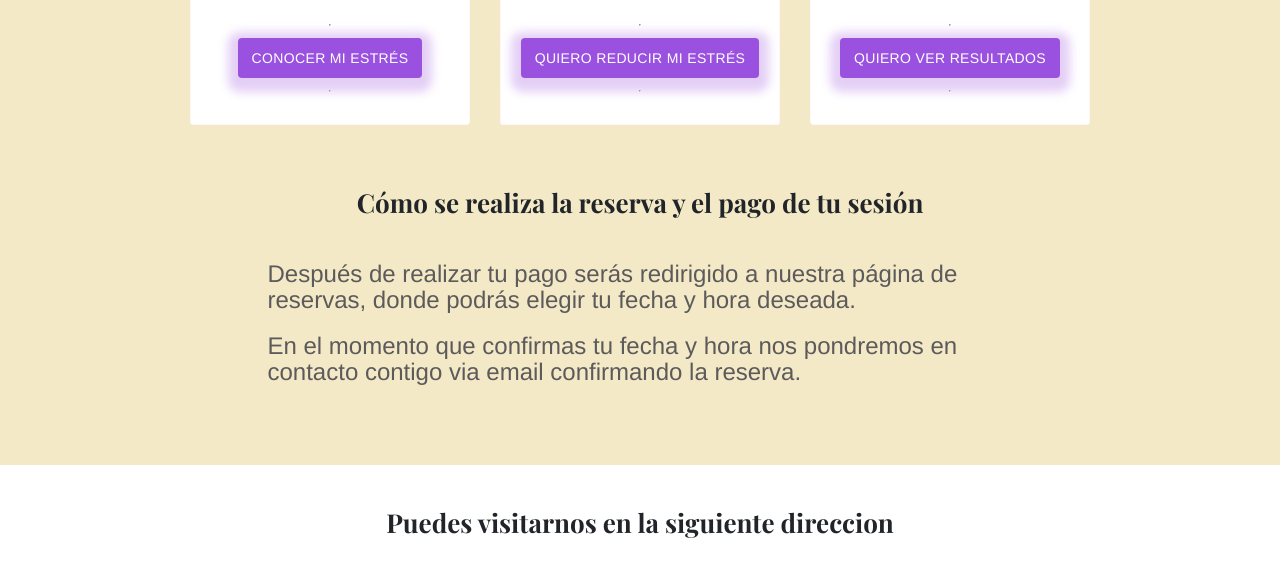
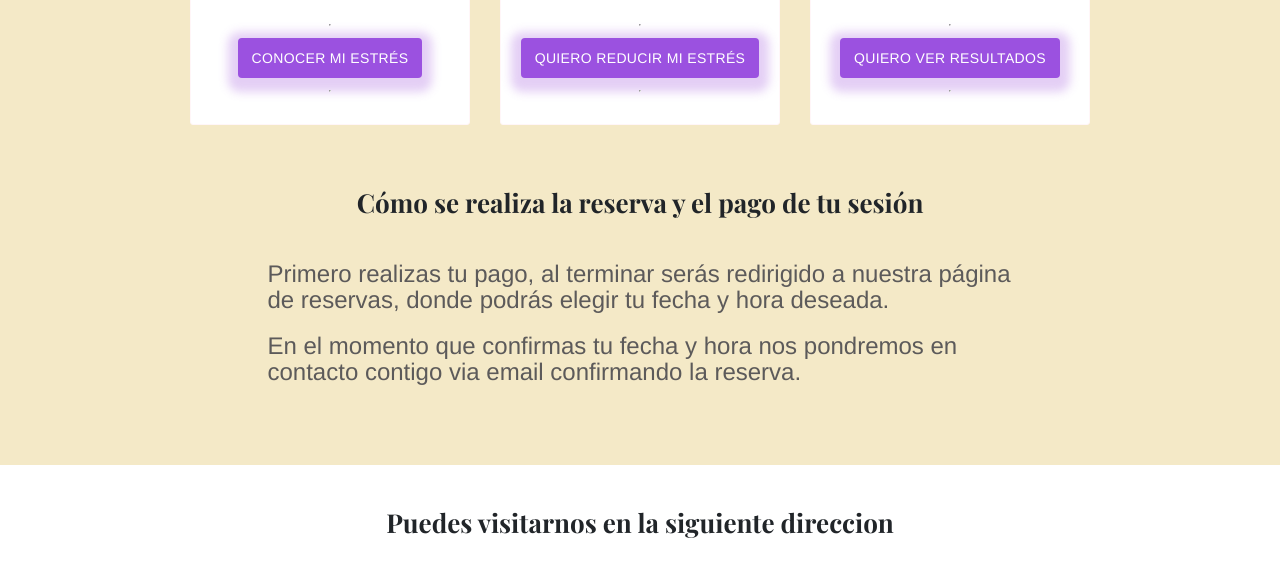
Before and after one commit to Iridiscare/iridiscare.github.io, a Jekyll site: the page built from index.md, in a window 1280 px wide and 900 px high, scrolled down 3901 px, cut to the strip 0-577 px from the top of the window. Built offline with Jekyll 4.4.1, drawn with Linux system fonts in a browser that asks for light colours.

Commit message:
Update content

```diff
--- a/_layouts/home.html
+++ b/_layouts/home.html
@@ -153,7 +153,7 @@ bodyClass: "page-home"
           <div class="feature-product-title pb-3">
             <h2>Cómo se realiza la reserva y el pago de tu sesión</h2>
           </div>
-          <p>Después de realizar tu pago serás redirigido a nuestra página de reservas, donde podrás elegir tu fecha y hora deseada.</p>
+          <p>Primero realizas tu pago, al terminar serás redirigido a nuestra página de reservas, donde podrás elegir tu fecha y hora deseada.</p>
           <p>En el momento que confirmas tu fecha y hora nos pondremos en contacto contigo via email confirmando la reserva.</p>
         </div>
       </div>
```
